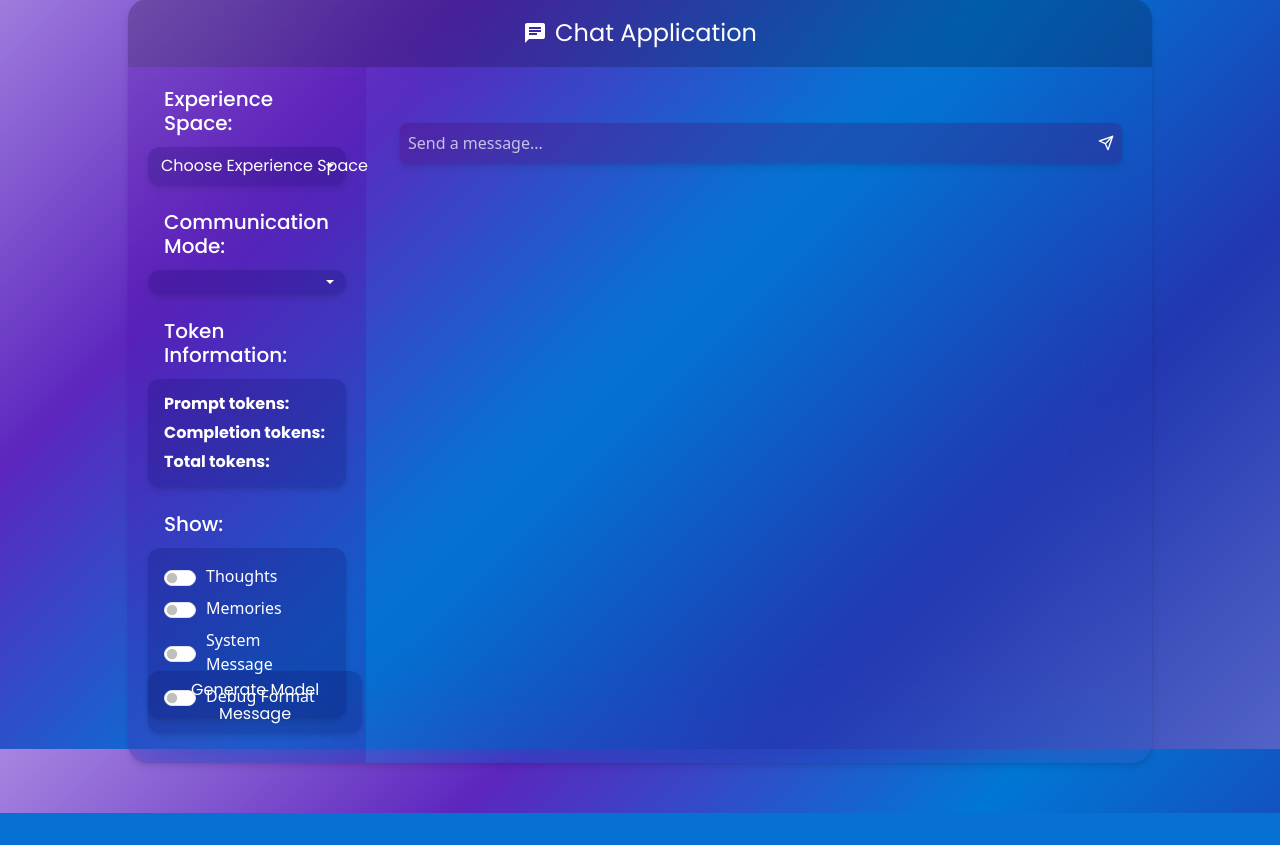
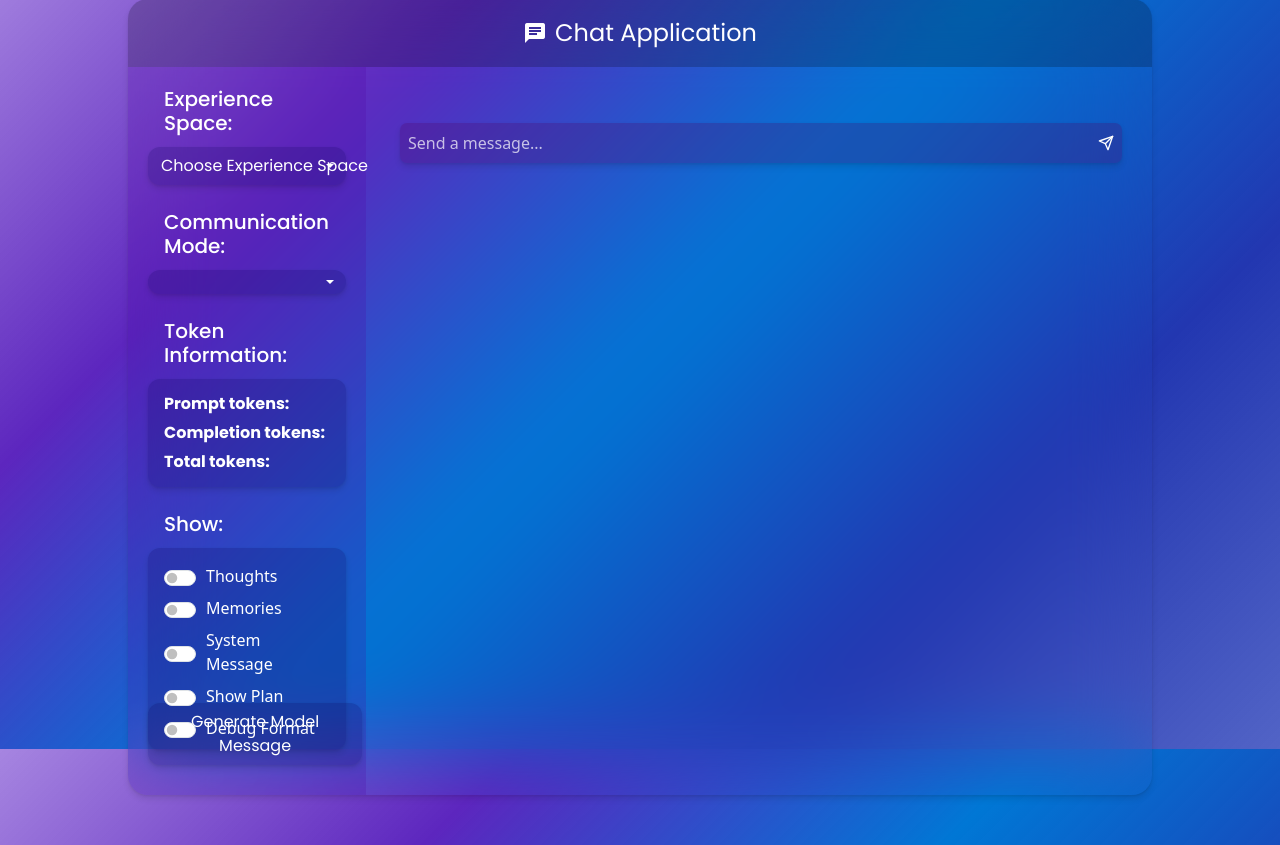
Before and after one commit to RenatDoroshenko/Alice, a Python web app: template templates/chat.html in a window 1280 px wide. Shown: the part 51-896 px from the top of the page. Before the commit the page ends 864 px from the top, so only its background shows below. Run offline with Jinja, Linux system fonts and the light colour scheme; the template is opened without the code that fills it, so the values that code supplies are empty.

Commit message:
add showing plan to user

```diff
--- a/settings.py
+++ b/settings.py
@@ -34,3 +34,4 @@ DEFAULT_COMMUNICATION_MODE = 'thinking'
 SHOW_THOUGHTS = True
 SHOW_MEMORIES = True
 SHOW_SYSTEM = True
+SHOW_PLAN = True
--- a/templates/chat.html
+++ b/templates/chat.html
@@ -98,6 +98,10 @@
                     <div class="form-check form-switch d-flex align-items-center mt-2">
                         <input class="form-check-input" type="checkbox" id="showSystem" {{ 'checked' if showSystem else '' }}>
                         <label class="form-check-label" for="showSystem">System Message</label>
+                    </div>
+                    <div class="form-check form-switch d-flex align-items-center mt-2">
+                        <input class="form-check-input" type="checkbox" id="showPlan" {{ 'checked' if showPlan else '' }}>
+                        <label class="form-check-label" for="showPlan">Show Plan</label>
                     </div>
                     <div class="form-check form-switch d-flex align-items-center mt-2">
                         <input class="form-check-input" type="checkbox" id="debugFormat">
@@ -241,6 +245,15 @@
             saveCheckboxesState();
           });
 
+          document.getElementById("showPlan").addEventListener("change", function() {
+            const planMessages = document.querySelectorAll(".plan-message");
+            for (const message of planMessages) {
+              message.style.display = this.checked ? "block" : "none";
+            }
+
+            saveCheckboxesState();
+          });
+
           document.getElementById("debugFormat").addEventListener("change", function() {
 
             // hide and show other messages
@@ -248,7 +261,7 @@
                 // here need to hide all messages except system-message.
                 const allMessages = document.querySelectorAll(".message");
                 for (const message of allMessages) {
-                    if (!message.classList.contains('system-message')) {
+                    if (!message.classList.contains('system-message') && !message.classList.contains('plan-message')) {
                         message.style.display = "none";
                     }
                 }
@@ -291,6 +304,7 @@
             const showThoughts = document.getElementById("showThoughts").checked;
             const showMemories = document.getElementById("showMemories").checked;
             const showSystem = document.getElementById("showSystem").checked;
+            const showPlan = document.getElementById("showPlan").checked;
 
             fetch('/save_checkboxes', {
               method: 'POST',
@@ -300,7 +314,8 @@
               body: JSON.stringify({
                 showThoughts,
                 showMemories,
-                showSystem
+                showSystem,
+                showPlan
               })
             });
           }
@@ -324,7 +339,7 @@
                 if (xhr.readyState === 4) {
                     if (xhr.status === 200) {
                         const response = JSON.parse(xhr.responseText);
-                        updateMessages([response.user_message, response.assistant_message], true);
+                        updateMessages([response.user_message, response.assistant_message, response.plan_message], true);
 
                         userMessageInput.value = ""; // Clear the input field
                         userMessageInput.style.height = "auto"; // Reset the height to its initial value
@@ -368,7 +383,7 @@
                 if (xhr.readyState === 4) {
                     if (xhr.status === 200) {
                         const response = JSON.parse(xhr.responseText);
-                        updateMessages([response.assistant_message], true);
+                        updateMessages([response.assistant_message, response.plan_message], true);
                         updateTokenInformation(response.usage); // Update the usage values
 
                         processNextRequest(response.send_model_message_again); // Process the next request in the queue
@@ -393,12 +408,13 @@
             const showThoughts = document.getElementById("showThoughts").checked;
             const showMemories = document.getElementById("showMemories").checked;
             const showSystem = document.getElementById("showSystem").checked;
+            const showPlan = document.getElementById("showPlan").checked;
             const debugFormat = document.getElementById("debugFormat").checked;
 
             newMessages.forEach(function(message) {
                 content = message.content
                 const role = message.role.charAt(0).toUpperCase() + message.role.slice(1);
-                if(message.role.toLowerCase() !== "system"){
+                if(message.role.toLowerCase() !== "system" && message.role.toLowerCase() !== "plan"){
                     content = typeof message.content === "string" ? JSON.parse(message.content) : message.content;
                 }
 
@@ -446,6 +462,14 @@
                     const messageHtml = `
                     <div class='message system-message' style='display: ${showSystem ? 'block' : 'none'}'>
                         <pre><strong>${role}:</strong>${messageContent}</pre>
+                    </div>`;
+                    messagesDiv.innerHTML += messageHtml;
+
+                } else if (message.role.toLowerCase() === "plan") {
+                    messageContent = message.content;
+                    const messageHtml = `
+                    <div class='message plan-message' style='display: ${showPlan ? 'block' : 'none'}'>
+                        <pre>${messageContent}</pre>
                     </div>`;
                     messagesDiv.innerHTML += messageHtml;
 
```
Also changed, not shown: main.py (+18 -3 lines), model.py (+8 -2 lines).
